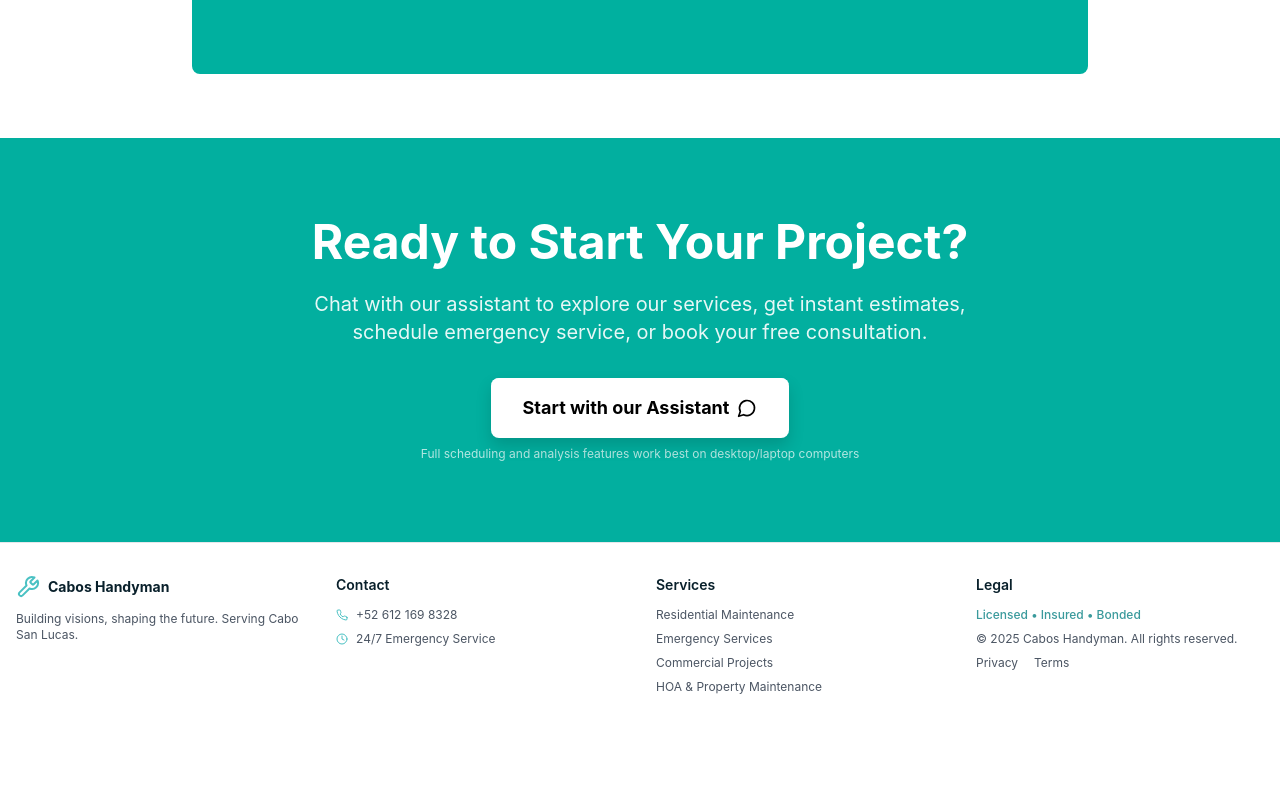
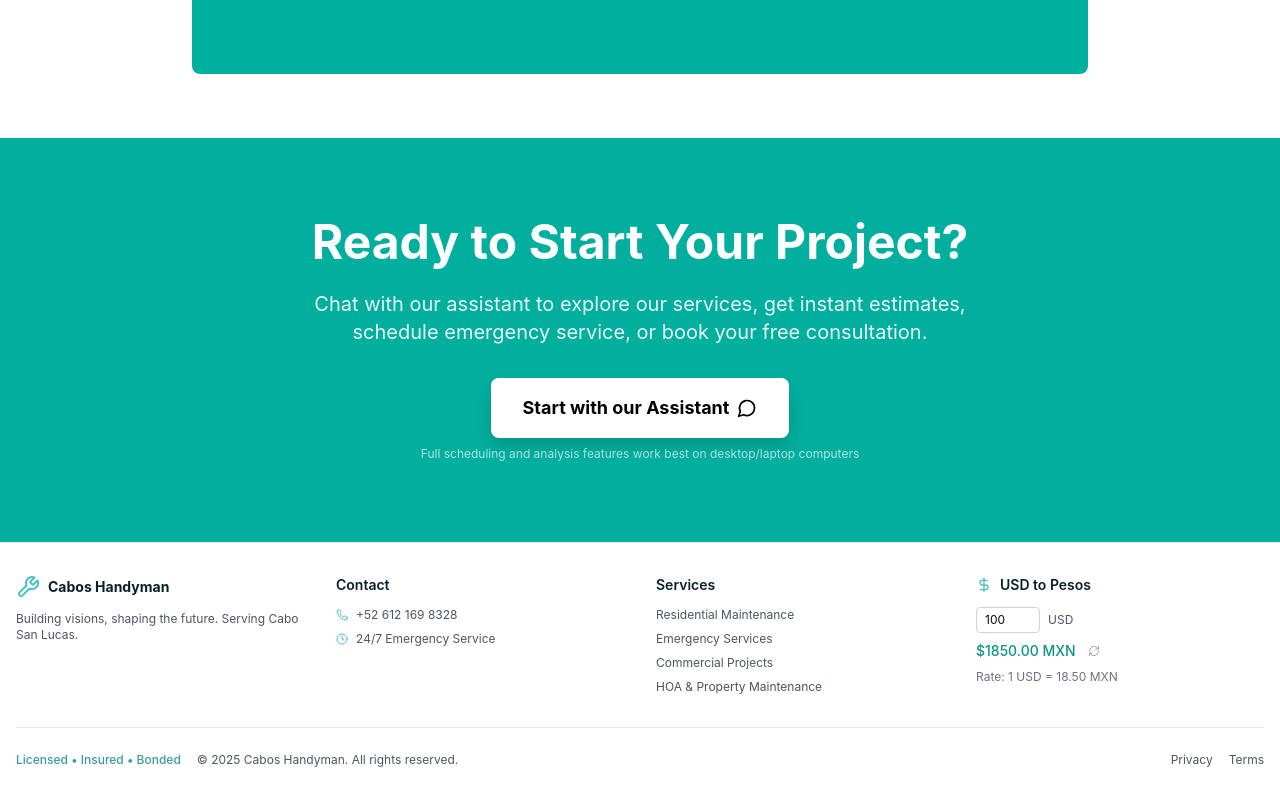
Before and after one commit to edgpac/caboshandyman, a React (Vite) app: page / in a window 1280 px wide. Shown: the part 2620-3420 px from the top of the page. Before the commit the page ends 3347 px from the top, so only its background shows below. Built offline with nearby package versions, Linux system fonts and the light colour scheme; no server answers.

Commit message:
Add real-time USD to Peso currency converter to footer

```diff
--- a/src/components/Footer.tsx
+++ b/src/components/Footer.tsx
@@ -1,7 +1,37 @@
-import React from 'react';
-import { Phone, Mail, MapPin, Clock, Wrench } from 'lucide-react';
+import React, { useState, useEffect } from 'react';
+import { Phone, Mail, MapPin, Clock, Wrench, DollarSign, RefreshCw } from 'lucide-react';
 
 export default function Footer() {
+  const [exchangeRate, setExchangeRate] = useState(null);
+  const [usdAmount, setUsdAmount] = useState('100');
+  const [loading, setLoading] = useState(false);
+  const [lastUpdated, setLastUpdated] = useState(null);
+
+  const fetchExchangeRate = async () => {
+    setLoading(true);
+    try {
+      // Using a free API - you can replace with your preferred service
+      const response = await fetch('https://api.exchangerate-api.com/v4/latest/USD');
+      const data = await response.json();
+      setExchangeRate(data.rates.MXN);
+      setLastUpdated(new Date());
+    } catch (error) {
+      console.error('Error fetching exchange rate:', error);
+      // Fallback rate if API fails
+      setExchangeRate(18.5);
+    }
+    setLoading(false);
+  };
+
+  useEffect(() => {
+    fetchExchangeRate();
+    // Update every 30 minutes
+    const interval = setInterval(fetchExchangeRate, 30 * 60 * 1000);
+    return () => clearInterval(interval);
+  }, []);
+
+  const convertedAmount = exchangeRate ? (parseFloat(usdAmount) * exchangeRate).toFixed(2) : '0.00';
+
   return (
     <footer className="bg-white border-t border-gray-200 py-8">
       <div className="max-w-7xl mx-auto px-4">
@@ -47,16 +77,63 @@ export default function Footer() {
             </div>
           </div>
 
-          {/* Legal */}
+          {/* Currency Converter */}
           <div>
-            <h3 className="font-semibold mb-3 text-gray-900">Legal</h3>
-            <div className="flex flex-col space-y-2 text-xs">
+            <div className="flex items-center space-x-2 mb-3">
+              <DollarSign className="h-4 w-4 text-teal-400" />
+              <h3 className="font-semibold text-gray-900">USD to Pesos</h3>
+            </div>
+            <div className="space-y-2">
+              <div className="flex items-center space-x-2">
+                <input
+                  type="number"
+                  value={usdAmount}
+                  onChange={(e) => setUsdAmount(e.target.value)}
+                  className="w-16 px-2 py-1 text-xs border border-gray-300 rounded focus:outline-none focus:ring-1 focus:ring-teal-400"
+                  placeholder="100"
+                />
+                <span className="text-xs text-gray-600">USD</span>
+              </div>
+
+              <div className="flex items-center space-x-2">
+                <span className="text-sm font-medium text-teal-600">
+                  ${convertedAmount} MXN
+                </span>
+                <button
+                  onClick={fetchExchangeRate}
+                  disabled={loading}
+                  className="p-1 text-gray-400 hover:text-teal-500 transition-colors disabled:opacity-50"
+                  title="Refresh rate"
+                >
+                  <RefreshCw className={`h-3 w-3 ${loading ? 'animate-spin' : ''}`} />
+                </button>
+              </div>
+
+              {exchangeRate && (
+                <div className="text-xs text-gray-500">
+                  Rate: 1 USD = {exchangeRate.toFixed(2)} MXN
+                </div>
+              )}
+
+              {lastUpdated && (
+                <div className="text-xs text-gray-400">
+                  Updated: {lastUpdated.toLocaleTimeString()}
+                </div>
+              )}
+            </div>
+          </div>
+        </div>
+
+        {/* Legal - Full Width Bottom Row */}
+        <div className="mt-8 pt-6 border-t border-gray-200">
+          <div className="flex flex-col md:flex-row justify-between items-center text-xs">
+            <div className="flex items-center space-x-4 mb-2 md:mb-0">
               <span className="text-teal-500 font-medium">Licensed • Insured • Bonded</span>
               <span className="text-gray-600">&copy; 2025 Cabos Handyman. All rights reserved.</span>
-              <div className="flex space-x-4">
-                <a href="#privacy" className="text-gray-600 hover:text-teal-500 transition-colors">Privacy</a>
-                <a href="#terms" className="text-gray-600 hover:text-teal-500 transition-colors">Terms</a>
-              </div>
+            </div>
+            <div className="flex space-x-4">
+              <a href="#privacy" className="text-gray-600 hover:text-teal-500 transition-colors">Privacy</a>
+              <a href="#terms" className="text-gray-600 hover:text-teal-500 transition-colors">Terms</a>
             </div>
           </div>
         </div>
```
